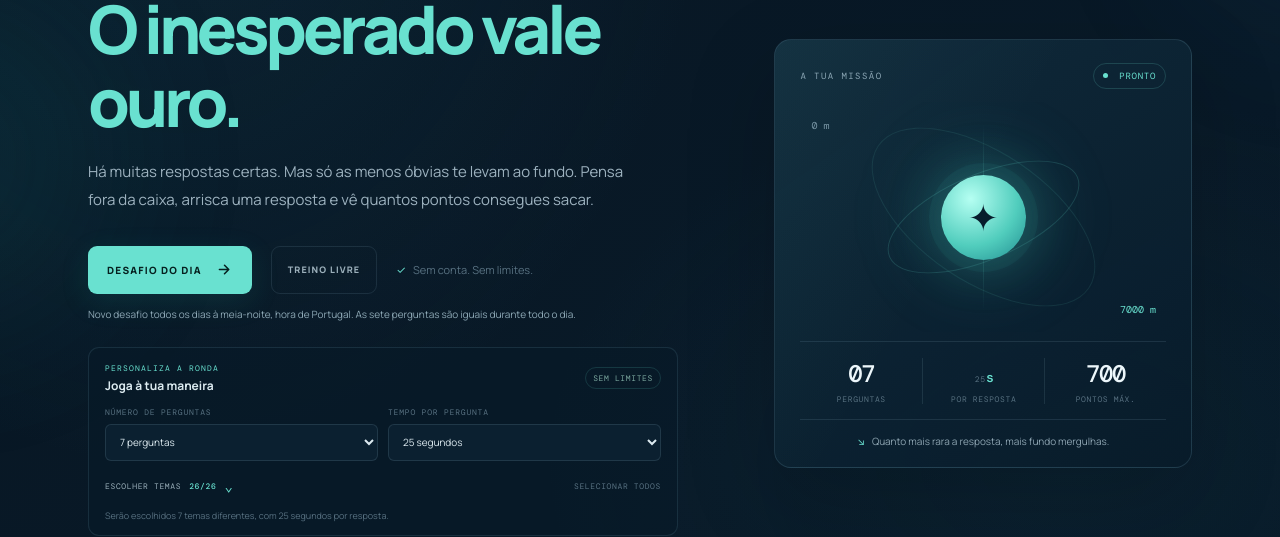
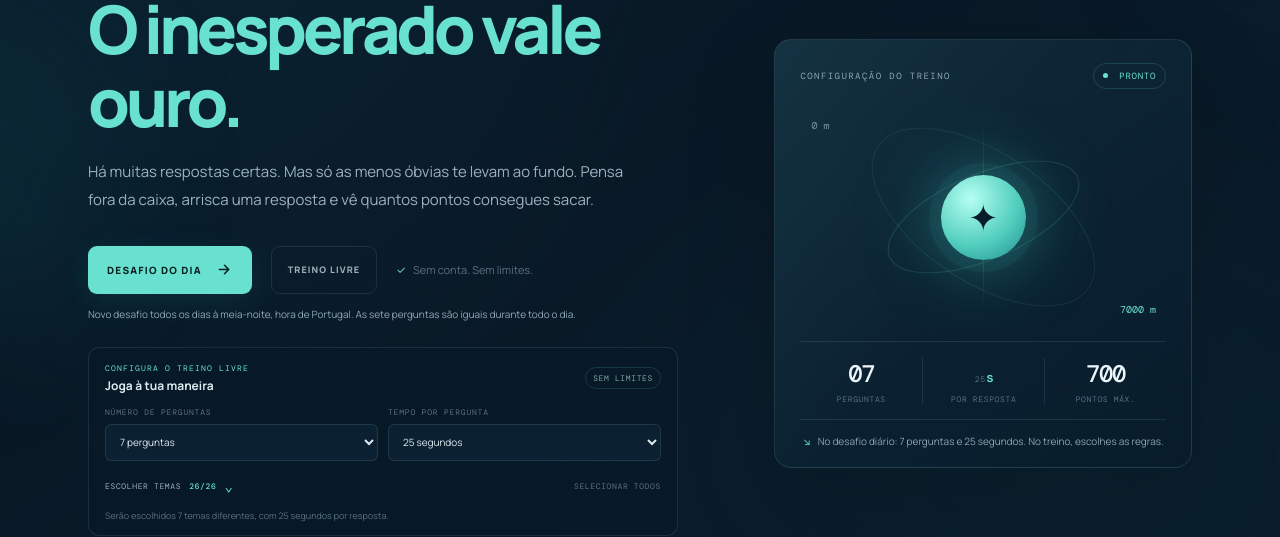
Before and after one commit to GafiPro/Grillon, a plain HTML site: page index.html in a window 1280 px wide. Shown: the part 294-831 px from the top of the page. Drawn offline with nearby package versions, Linux system fonts and the light colour scheme; no server answers.

Commit message:
Clarify daily and practice settings

```diff
--- a/index.html
+++ b/index.html
@@ -57,7 +57,7 @@
           <p class="daily-status" id="daily-status">O desafio diário muda à meia-noite (hora de Portugal).</p>
           <section class="setup-panel" aria-label="Configuração do treino livre">
             <div class="setup-heading">
-              <div><span class="setup-kicker">PERSONALIZA A RONDA</span><strong>Joga à tua maneira</strong></div>
+              <div><span class="setup-kicker">CONFIGURA O TREINO LIVRE</span><strong>Joga à tua maneira</strong></div>
               <span class="setup-tag">SEM LIMITES</span>
             </div>
             <div class="setup-controls">
@@ -97,7 +97,7 @@
 
         <aside class="dive-card">
           <div class="dive-card-top">
-            <span class="card-kicker">A TUA MISSÃO</span>
+            <span class="card-kicker">CONFIGURAÇÃO DO TREINO</span>
             <span class="live-pill"><span></span> PRONTO</span>
           </div>
           <div class="dive-illustration" aria-hidden="true">
@@ -114,7 +114,7 @@
             <div><strong><span id="mission-time-count">25</span><span class="stat-unit">s</span></strong><span>POR RESPOSTA</span></div>
             <div><strong id="mission-max-score">700</strong><span>PONTOS MÁX.</span></div>
           </div>
-          <div class="card-footnote"><span class="footnote-icon">↘</span> Quanto mais rara a resposta, mais fundo mergulhas.</div>
+          <div class="card-footnote"><span class="footnote-icon">↘</span> No desafio diário: 7 perguntas e 25 segundos. No treino, escolhes as regras.</div>
         </aside>
       </div>
 
```
